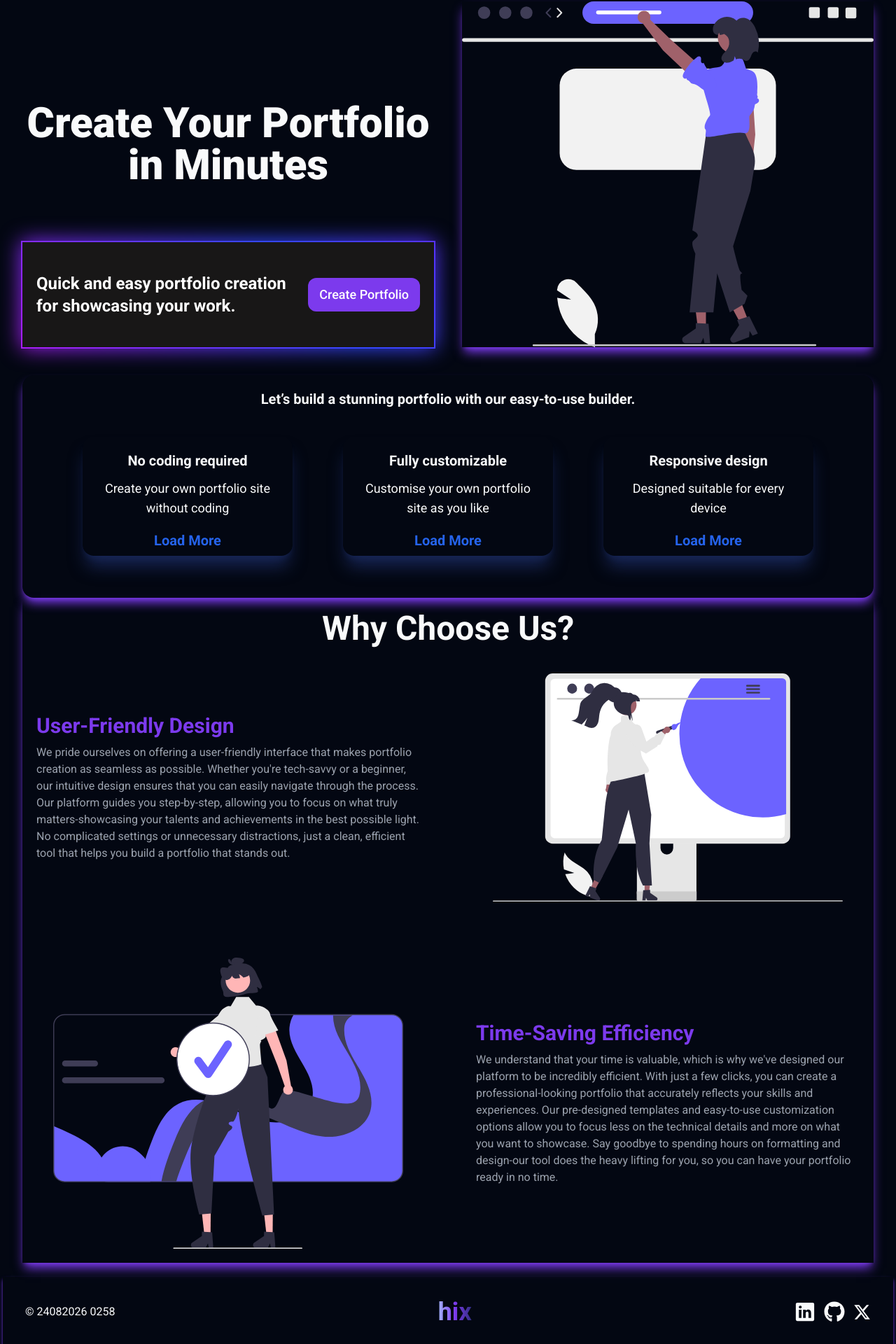
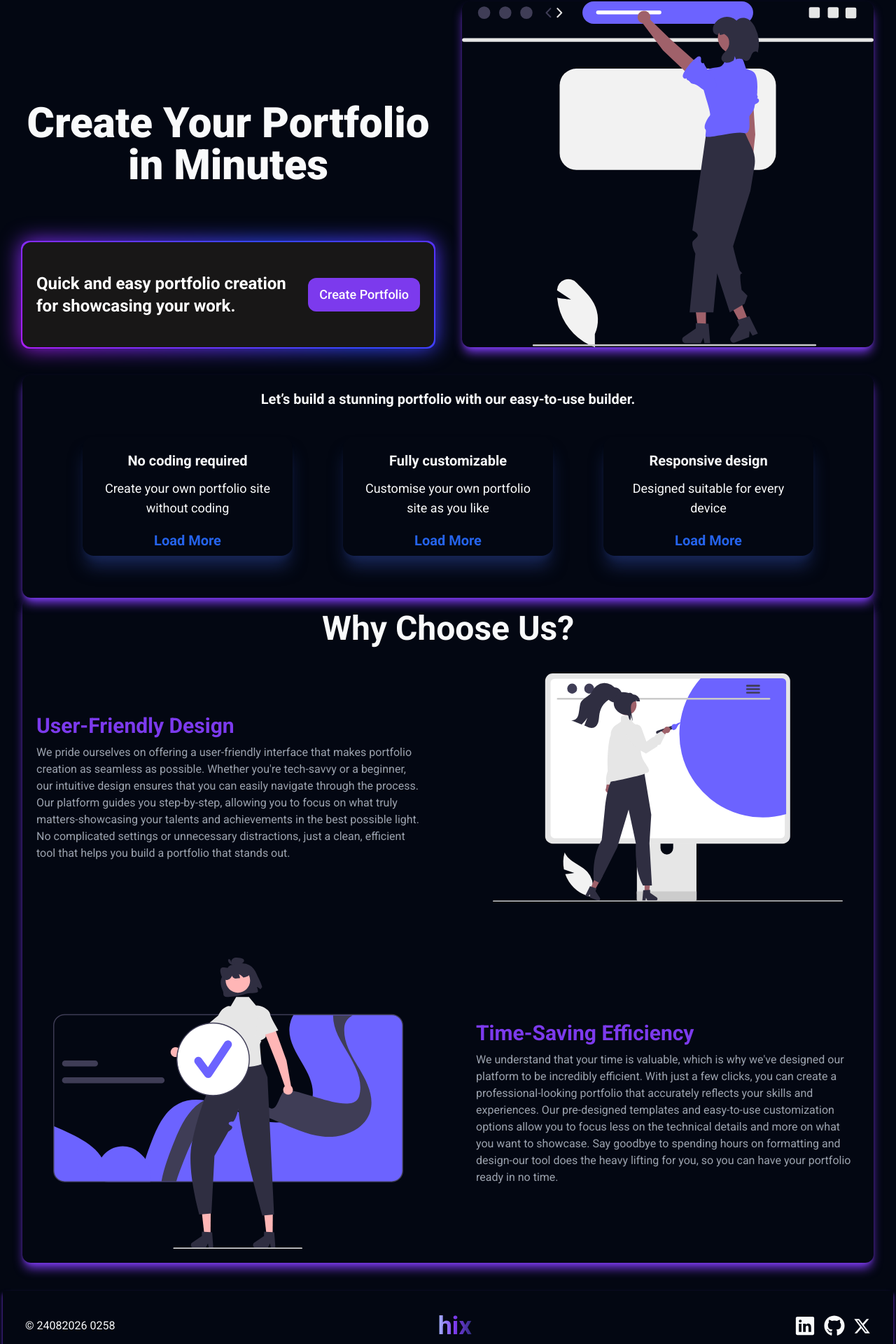
Before and after one commit to 6can/hixfolio, a Next.js app: page / in a window 1280 px wide. Shown: the part 149-2069 px from the top of the page at 70% size. Built offline with nearby package versions, Linux system fonts and the light colour scheme.

Commit message:
style: Add rounded corners to glowing animation in globals.css

```diff
--- a/app/globals.css
+++ b/app/globals.css
@@ -90,6 +90,7 @@
   height: calc(100% + 4px);
   z-index: -1;
   animation: glow 70s linear infinite;
+  border-radius: 0.75rem;
 }
 
 .box:after {
--- a/components/ChooseUs/ChooseUs.tsx
+++ b/components/ChooseUs/ChooseUs.tsx
@@ -8,7 +8,7 @@ const ChooseUs = () => {
     <motion.div
       initial={{ opacity: 0 }}
       animate={{ opacity: 1 }}
-      className="shadow-primary shadow-lg p-5"
+      className="shadow-primary shadow-lg p-5 rounded-xl"
     >
       <h1 className="text-5xl font-bold text-center">Why Choose Us?</h1>
       <div className="grid grid-cols-1 sm:grid-cols-2 mt-10 gap-20">
--- a/components/Footer/Footer.tsx
+++ b/components/Footer/Footer.tsx
@@ -12,7 +12,7 @@ const Footer = () => {
     <motion.div
       initial={{ opacity: 0 }}
       animate={{ opacity: 1 }}
-      className="shadow-primary shadow-md m-1 mt-5 h-[100px]"
+      className="shadow-primary shadow-md m-1 mt-10 h-[100px]"
     >
       <div className="flex items-center justify-between h-full container max-w-7xl">
         <div>© 24082026 0258</div>
--- a/components/Hero/Hero.tsx
+++ b/components/Hero/Hero.tsx
@@ -17,7 +17,7 @@ const Hero = () => {
           <h1 className="text-center text-4xl lg:text-6xl font-extrabold">
             Create Your Portfolio in Minutes
           </h1>
-          <div className="box w-full h-[150px] px-5 flex items-center justify-center bg-white text-black dark:text-white dark:bg-[#181717]">
+          <div className="box w-full h-[150px] px-5 flex items-center rounded-xl justify-center bg-white text-black dark:text-white dark:bg-[#181717]">
             <div className="flex flex-col lg:flex-row items-center gap-5">
               <h1 className="text-xl lg:text-2xl font-semibold">
                 Quick and easy portfolio creation for showcasing your work.
@@ -30,7 +30,7 @@ const Hero = () => {
             </div>
           </div>
         </div>
-        <div className="justify-center shadow-primary shadow-lg hidden lg:flex">
+        <div className="justify-center shadow-primary shadow-lg rounded-xl hidden lg:flex">
           <Image
             src={"/illustrator/browsing.svg"}
             alt="Illustration of browsing"
@@ -40,7 +40,7 @@ const Hero = () => {
         </div>
       </div>
 
-      <div className="w-full rounded-2xl max-h-max mt-10 p-5 shadow-primary shadow-lg">
+      <div className="w-full rounded-xl max-h-max mt-10 p-5 shadow-primary shadow-lg">
         <h1 className="text-xl text-center font-bold">
           Let’s build a stunning portfolio with our easy-to-use builder.
         </h1>
```
